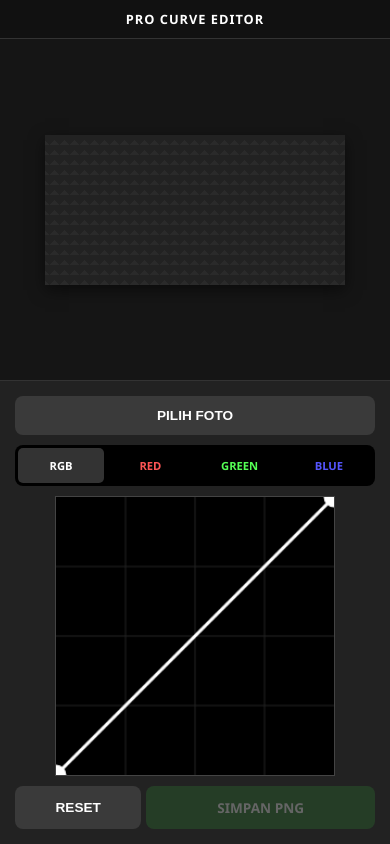
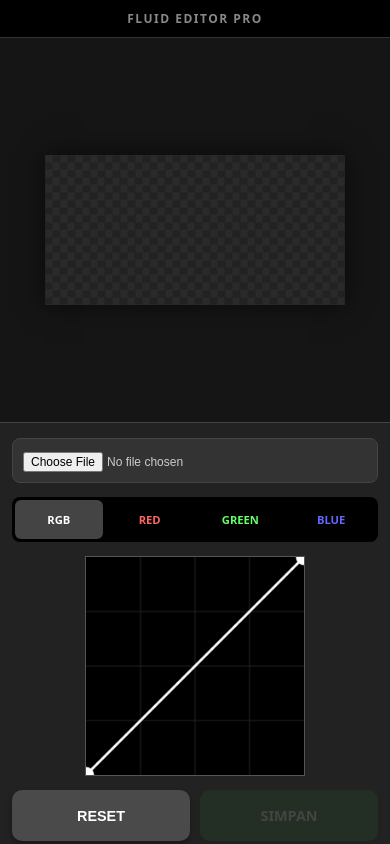
Before and after one commit to s18k00/contoh, a plain HTML site: page index.html in a window 390 px wide. Drawn offline with Linux system fonts and the light colour scheme.

Commit message:
Update index.html

```diff
--- a/index.html
+++ b/index.html
@@ -2,87 +2,83 @@
 <html lang="id">
 <head>
     <meta charset="UTF-8">
-    <meta name="viewport" content="width=device-width, initial-scale=1.0, maximum-scale=1.0, user-scalable=no">
-    <title>Fixed Mobile Curve Editor</title>
+    <meta name="viewport" content="width=device-width, initial-scale=1.0, maximum-scale=1.0, user-scalable=no, viewport-fit=cover">
+    <title>Fluid Curve - Safe Layout</title>
     <style>
         * { box-sizing: border-box; margin: 0; padding: 0; }
         body {
-            font-family: 'Segoe UI', system-ui, sans-serif;
-            background-color: #1a1a1a; color: #e0e0e0;
+            font-family: system-ui, sans-serif;
+            background-color: #111; color: #eee;
             height: 100vh; display: flex; flex-direction: column; overflow: hidden;
+            /* Support untuk notch/home bar di iOS/Android */
+            padding-bottom: env(safe-area-inset-bottom);
         }
-        header { background: #111; padding: 10px; border-bottom: 1px solid #333; text-align: center; flex-shrink: 0; }
-        header h1 { font-size: 0.8rem; letter-spacing: 1px; color: #fff; text-transform: uppercase; }
+
+        header { background: #000; padding: 10px; text-align: center; border-bottom: 1px solid #333; flex-shrink: 0; }
+        header h1 { font-size: 0.75rem; color: #888; text-transform: uppercase; letter-spacing: 1.5px; }
 
         .main-container { display: flex; flex-direction: column; flex: 1; overflow: hidden; }
 
-        /* PREVIEW AREA */
+        /* AREA PREVIEW */
         #preview-panel {
             flex: 1; background: #151515; display: flex;
-            justify-content: center; align-items: center; padding: 10px;
-            overflow: hidden; min-height: 150px;
+            justify-content: center; align-items: center; padding: 5px;
+            overflow: hidden; position: relative;
         }
         #imageCanvas {
             max-width: 100%; max-height: 100%; object-fit: contain;
-            box-shadow: 0 5px 15px rgba(0,0,0,0.5);
-            background-color: #222;
-            background-image: linear-gradient(45deg, #2a2a2a 25%, transparent 25%), linear-gradient(-45deg, #2a2a2a 25%, transparent 25%);
-            background-size: 10px 10px;
+            box-shadow: 0 0 25px rgba(0,0,0,0.6);
+            background: repeating-conic-gradient(#222 0% 25%, #2a2a2a 0% 50%) 50% / 15px 15px;
         }
 
-        /* CONTROLS AREA */
+        /* AREA KONTROL: Ditambah padding bawah agar tidak terpotong */
         #controls-panel {
-            background: #222; padding: 15px;
-            border-top: 1px solid #333; display: flex; flex-direction: column; gap: 10px;
-            overflow-y: auto; -webkit-overflow-scrolling: touch;
+            background: #222;
+            padding: 15px 12px 40px 12px; /* Padding bawah 40px agar aman dari home bar */
+            border-top: 1px solid #444;
+            display: flex; flex-direction: column; gap: 14px;
+            max-height: 50vh;
+            overflow-y: auto;
+            flex-shrink: 0; /* Mencegah panel ini mengecil secara paksa */
         }
 
-        /* FIX STRETCH: Square Aspect Ratio Container */
-        .curve-wrapper {
-            width: 100%;
-            max-width: 280px; /* Ukuran maksimal di mobile */
-            margin: 0 auto;
-            aspect-ratio: 1 / 1; /* Memastikan kotak tetap persegi sempurna */
-            position: relative;
-            background: #000;
-            border: 1px solid #444;
-            touch-action: none;
-        }
-        #curveCanvas {
-            position: absolute; top: 0; left: 0;
-            width: 100% !important; height: 100% !important;
-            display: block;
-        }
+        .input-group { background: #333; padding: 10px; border-radius: 8px; border: 1px solid #444; }
+        input[type="file"] { font-size: 0.75rem; width: 100%; color: #ccc; }
 
         .tabs { display: flex; background: #000; border-radius: 8px; padding: 3px; gap: 3px; }
-        .tab {
-            flex: 1; text-align: center; padding: 10px 0; cursor: pointer;
-            font-size: 0.7rem; font-weight: bold; border-radius: 5px;
+        .tab { flex: 1; text-align: center; padding: 12px 0; cursor: pointer; font-size: 0.7rem; font-weight: bold; border-radius: 6px; }
+        .tab.active { background: #444; color: #fff; }
+        .tab[data-chan="r"] { color: #ff6666; }
+        .tab[data-chan="g"] { color: #66ff66; }
+        .tab[data-chan="b"] { color: #6666ff; }
+
+        .curve-wrapper {
+            width: 220px; height: 220px; margin: 0 auto;
+            position: relative; background: #000; border: 1px solid #555;
+            touch-action: none; flex-shrink: 0;
         }
-        .tab.active { background: #333; }
-        .tab[data-chan="all"] { color: #fff; }
-        .tab[data-chan="r"] { color: #ff5555; }
-        .tab[data-chan="g"] { color: #55ff55; }
-        .tab[data-chan="b"] { color: #5555ff; }
+        #curveCanvas { position: absolute; top: 0; left: 0; width: 100%; height: 100%; }
 
+        /* TOMBOL AKSI: Dibuat lebih tebal dan jelas */
+        .action-row { display: flex; gap: 10px; flex-shrink: 0; padding-bottom: 5px; }
         .btn {
-            border: none; color: #fff; padding: 12px; border-radius: 8px;
-            font-size: 0.85rem; font-weight: bold; cursor: pointer; text-align: center;
+            border: none; color: #fff; padding: 16px; border-radius: 10px;
+            font-size: 0.9rem; font-weight: 800; cursor: pointer; text-align: center; flex: 1;
+            box-shadow: 0 4px 6px rgba(0,0,0,0.3);
         }
-        .btn-gray { background: #3a3a3a; }
+        .btn-gray { background: #4a4a4a; }
         .btn-green { background: #2e7d32; }
-        .btn-green.disabled { opacity: 0.3; cursor: not-allowed; }
+        .btn-disabled { opacity: 0.15; pointer-events: none; }
 
         @media (min-width: 768px) {
             .main-container { flex-direction: row; }
-            #controls-panel { width: 320px; height: 100%; border-top: none; border-right: 1px solid #333; }
-            .curve-wrapper { max-width: 256px; }
+            #controls-panel { width: 320px; height: 100%; max-height: none; padding-bottom: 20px; border-right: 1px solid #333; }
         }
     </style>
 </head>
 <body>
 
-<header><h1>PRO CURVE EDITOR</h1></header>
+<header><h1>FLUID EDITOR PRO</h1></header>
 
 <div class="main-container">
     <main id="preview-panel">
@@ -90,10 +86,11 @@
     </main>
 
     <aside id="controls-panel">
-        <input type="file" id="imageLoader" accept="image/*" style="display:none"/>
-        <button class="btn btn-gray" onclick="document.getElementById('imageLoader').click()">PILIH FOTO</button>
+        <div class="input-group">
+            <input type="file" id="imageLoader" accept="image/*" />
+        </div>
 
-        <div class="tabs" id="channelTabs">
+        <div class="tabs">
             <div class="tab active" data-chan="all">RGB</div>
             <div class="tab" data-chan="r">RED</div>
             <div class="tab" data-chan="g">GREEN</div>
@@ -104,14 +101,18 @@
             <canvas id="curveCanvas" width="256" height="256"></canvas>
         </div>
 
-        <div style="display: flex; gap: 5px;">
-            <button class="btn btn-gray" id="resetCurve" style="flex: 1;">RESET</button>
-            <a id="downloadLink" class="btn btn-green disabled" style="flex: 2;">SIMPAN PNG</a>
+        <div class="action-row">
+            <button class="btn btn-gray" id="resetCurve">RESET</button>
+            <a id="downloadLink" class="btn btn-green btn-disabled">SIMPAN</a>
         </div>
+        <p style="font-size: 0.65rem; color: #555; text-align: center; padding-bottom: 10px;">
+            Tip: Tambahkan titik pada garis, tarik untuk sesuaikan warna.
+        </p>
     </aside>
 </div>
 
 <script>
+    // --- LOGIKA UTAMA (Tetap sama, stabil & fluid) ---
     const imageLoader = document.getElementById('imageLoader');
     const imageCanvas = document.getElementById('imageCanvas');
     const imgCtx = imageCanvas.getContext('2d', { willReadFrequently: true });
@@ -129,7 +130,30 @@
         b: [{ x: 0, y: 256 }, { x: 256, y: 0 }]
     };
 
-    // Cubic Spline Logic
+    imageLoader.addEventListener('change', function(e) {
+        const file = e.target.files[0];
+        if (!file) return;
+        const reader = new FileReader();
+        reader.onload = function(event) {
+            const img = new Image();
+            img.onload = function() {
+                const maxDim = 1400;
+                let w = img.width, h = img.height;
+                if (w > maxDim || h > maxDim) {
+                    const r = Math.min(maxDim/w, maxDim/h);
+                    w *= r; h *= r;
+                }
+                imageCanvas.width = w; imageCanvas.height = h;
+                imgCtx.drawImage(img, 0, 0, w, h);
+                originalImgData = imgCtx.getImageData(0, 0, w, h);
+                downloadLink.classList.remove('btn-disabled');
+                applyCurve();
+            };
+            img.src = event.target.result;
+        };
+        reader.readAsDataURL(file);
+    });
+
     function getSplineLUT(pts) {
         const n = pts.length;
         const x = pts.map(p => p.x);
@@ -144,21 +168,21 @@
             const m = ms[i], mNext = ms[i+1];
             if (m * mNext <= 0) c1s.push(0);
             else {
-                const common_ = dx[i] + dx[i+1];
-                c1s.push(3 * common_ / ((common_ + dx[i+1]) / m + (common_ + dx[i]) / mNext));
+                const c = dx[i] + dx[i+1];
+                c1s.push(3 * c / ((c + dx[i+1]) / m + (c + dx[i]) / mNext));
             }
         }
         c1s.push(ms[n - 2]);
         const c2s = [], c3s = [];
         for (let i = 0; i < n - 1; i++) {
-            const c1 = c1s[i], m = ms[i], invDx = 1 / dx[i], common_ = c1 + c1s[i+1] - 2 * m;
-            c2s.push((m - c1 - common_) * invDx); c3s.push(common_ * invDx * invDx);
+            const c1 = c1s[i], m = ms[i], invDx = 1 / dx[i], common = c1 + c1s[i+1] - 2 * m;
+            c2s.push((m - c1 - common) * invDx); c3s.push(common * invDx * invDx);
         }
         for (let i = 0; i < 256; i++) {
             let j = n - 2;
             while (j > 0 && x[j] > i) j--;
-            const diff = i - x[j];
-            lut[i] = y[j] + c1s[j] * diff + c2s[j] * diff * diff + c3s[j] * diff * diff * diff;
+            const d = i - x[j];
+            lut[i] = y[j] + c1s[j] * d + c2s[j] * d * d + c3s[j] * d * d * d;
         }
         return lut;
     }
@@ -166,7 +190,7 @@
     function drawCurve() {
         curveCtx.fillStyle = "#000";
         curveCtx.fillRect(0,0,256,256);
-        curveCtx.strokeStyle = '#222';
+        curveCtx.strokeStyle = '#252525';
         for(let i=1; i<4; i++) {
             curveCtx.beginPath(); curveCtx.moveTo(i*64, 0); curveCtx.lineTo(i*64, 256); curveCtx.stroke();
             curveCtx.beginPath(); curveCtx.moveTo(0, i*64); curveCtx.lineTo(256, i*64); curveCtx.stroke();
@@ -175,8 +199,7 @@
         const lut = getSplineLUT(channelData[currentChannel]);
         curveCtx.strokeStyle = colors[currentChannel];
         curveCtx.lineWidth = 3;
-        curveCtx.beginPath();
-        curveCtx.moveTo(0, 256 - lut[0]);
+        curveCtx.beginPath(); curveCtx.moveTo(0, 256 - lut[0]);
         for(let x=1; x<256; x++) curveCtx.lineTo(x, 256 - lut[x]);
         curveCtx.stroke();
         channelData[currentChannel].forEach(p => {
@@ -208,16 +231,12 @@
     function setupEvents() {
         const getCoord = (e) => {
             const rect = curveCanvas.getBoundingClientRect();
-            const clientX = e.touches ? e.touches[0].clientX : e.clientX;
-            const clientY = e.touches ? e.touches[0].clientY : e.clientY;
-            // Penting: Normalisasi koordinat agar tidak stretch
-            return {
-                x: (clientX - rect.left) * (256 / rect.width),
-                y: (clientY - rect.top) * (256 / rect.height)
-            };
+            const cX = (e.touches && e.touches[0]) ? e.touches[0].clientX : e.clientX;
+            const cY = (e.touches && e.touches[0]) ? e.touches[0].clientY : e.clientY;
+            return { x: (cX - rect.left) * (256/rect.width), y: (cY - rect.top) * (256/rect.height) };
         };
 
-        const onDown = (e) => {
+        const onStart = (e) => {
             const pos = getCoord(e);
             const pts = channelData[currentChannel];
             const idx = pts.findIndex(p => Math.hypot(p.x - pos.x, p.y - pos.y) < 25);
@@ -243,8 +262,8 @@
             drawCurve(); applyCurve();
         };
 
-        curveCanvas.addEventListener('mousedown', onDown);
-        curveCanvas.addEventListener('touchstart', onDown, {passive: false});
+        curveCanvas.addEventListener('mousedown', onStart);
+        curveCanvas.addEventListener('touchstart', onStart, {passive: false});
         window.addEventListener('mousemove', onMove);
         window.addEventListener('touchmove', onMove, {passive: false});
         window.addEventListener('mouseup', () => draggedPointIndex = -1);
@@ -254,7 +273,7 @@
         curveCanvas.addEventListener('touchend', (e) => {
             const now = Date.now();
             if (now - lastTap < 300) {
-                const pos = getCoord(e.changedTouches[0]);
+                const pos = getCoord(e.changedTouches ? e.changedTouches[0] : e);
                 const pts = channelData[currentChannel];
                 const idx = pts.findIndex(p => Math.hypot(p.x - pos.x, p.y - pos.y) < 30);
                 if(idx > 0 && idx < pts.length - 1) {
@@ -265,36 +284,12 @@
         });
     }
 
-    function handleUpload(e) {
-        const file = e.target.files[0]; if(!file) return;
-        const reader = new FileReader();
-        reader.onload = (event) => {
-            const img = new Image();
-            img.onload = () => {
-                const maxDim = 1000;
-                let w = img.width, h = img.height;
-                if(w > maxDim || h > maxDim) {
-                    const ratio = Math.min(maxDim/w, maxDim/h);
-                    w *= ratio; h *= ratio;
-                }
-                imageCanvas.width = w; imageCanvas.height = h;
-                imgCtx.drawImage(img, 0, 0, w, h);
-                originalImgData = imgCtx.getImageData(0, 0, w, h);
-                downloadLink.classList.remove('disabled');
-                applyCurve();
-            };
-            img.src = event.target.result;
-        };
-        reader.readAsDataURL(file);
-    }
-
-    document.querySelectorAll('.tab').forEach(tab => {
-        tab.onclick = () => {
+    document.querySelectorAll('.tab').forEach(t => {
+        t.onclick = () => {
             document.querySelector('.tab.active').classList.remove('active');
-            tab.classList.add('active');
-            currentChannel = tab.dataset.chan;
+            t.classList.add('active'); currentChannel = t.dataset.chan;
             drawCurve();
-        };
+        }
     });
 
     document.getElementById('resetCurve').onclick = () => {
@@ -303,9 +298,9 @@
     };
 
     downloadLink.onclick = (e) => {
-        if (downloadLink.classList.contains('disabled')) return e.preventDefault();
+        if (downloadLink.classList.contains('btn-disabled')) return e.preventDefault();
         downloadLink.href = imageCanvas.toDataURL("image/png");
-        downloadLink.download = "curve_edit.png";
+        downloadLink.download = "edit_safe.png";
     };
 
     setupEvents(); drawCurve();
```
